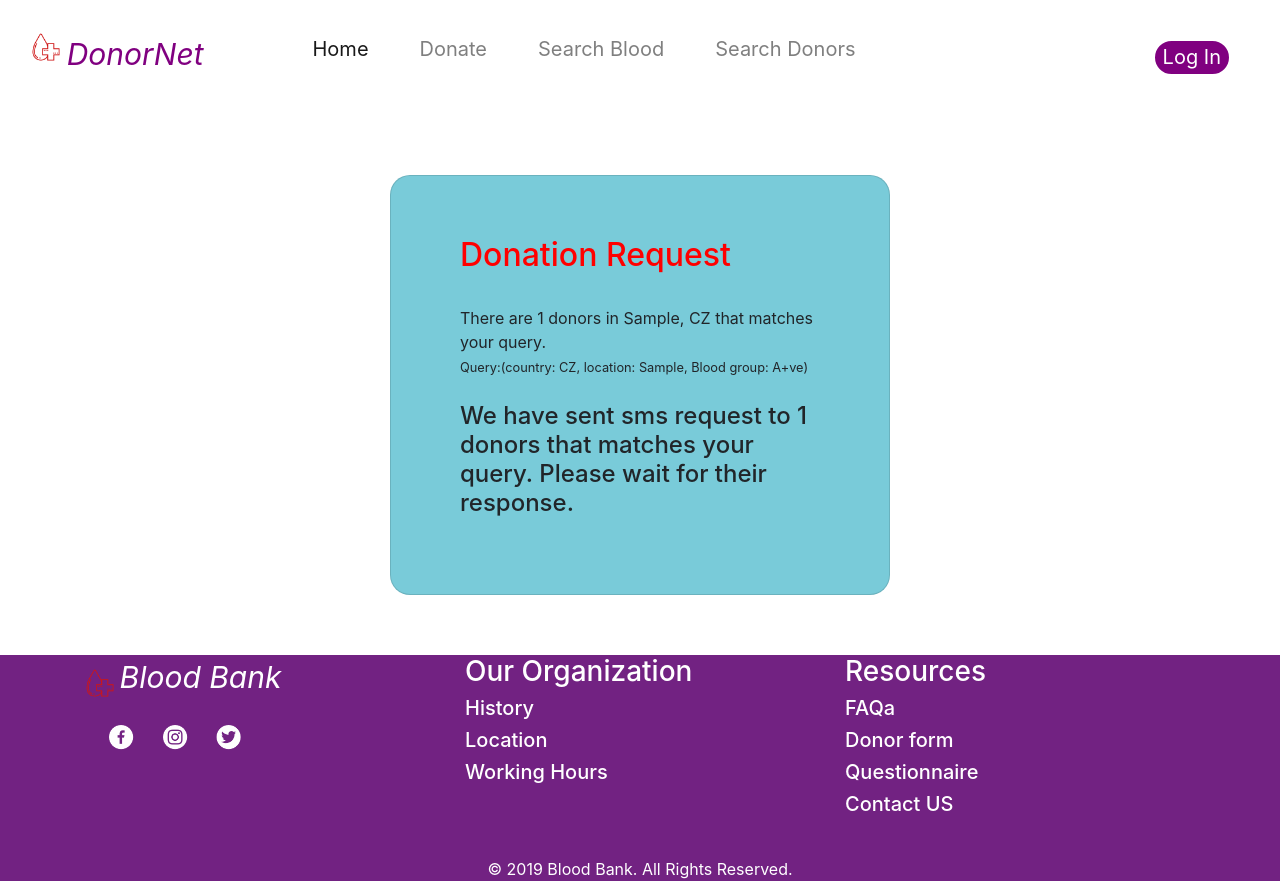
After one commit to beingbiplov/donorNet, a Django app: page /send-request/1 in a window 1280 px wide. The commit adds this page. Run offline with Django 3.2, Linux system fonts and the light colour scheme; tables that the repository leaves empty hold one stand-in row (values such as "Sample post"); some libraries are stand-ins or nearby versions.

Commit message:
sending donors notification

```diff
--- /dev/null
+++ b/core/templates/core/myrequestdata.html
@@ -0,0 +1,59 @@
+{% extends 'core/base.html' %}
+{% load static %}
+{% load crispy_forms_tags %}
+
+
+{% block content %}
+
+		<div class="container">
+
+			<div class="row">
+
+
+				<div class="col-lg col-md">
+
+
+				<div class="search_card card " style="max-width: 500px;">
+				<article class="card-body mx-auto" style="max-width: 400px;">
+
+
+					<h2 class="blood_group_card"> Donation Request </h2>
+					<br>
+
+					There are {{ matching_records_total }} donors in {{ req_location }}, {{ req_country }} that matches your query. <br>
+					<small>Query:(country: {{ req_country }}, location: {{ req_location }}, Blood group: {{ req_blood_group }}) </small>
+					<br><br>
+
+					{% if matching_records_total < 15 %}
+						<h4>We have sent sms request to {{ matching_records_total }} donors that matches your query. Please wait for their response.</h4>
+					{% elif matching_records_total >= 15 %}
+						<h4>We have sent sms request to 15 donors that matches your query. Please wait for their response.</h4>
+					{% endif %}
+
+
+
+
+					</p>
+				</article>
+				</div> <!-- card.// -->
+
+			</div>
+
+		</div>
+
+
+
+
+	</div>
+
+				<!--container end.//-->
+
+
+
+
+
+
+
+
+
+{% endblock %}
--- a/core/templates/core/userbloodrequest.html
+++ b/core/templates/core/userbloodrequest.html
@@ -33,7 +33,7 @@
 						Required On : {{ request.required_on }}
 						<br><br>
 
-						<button type="btn" class="btn-primary">Request Blood Donation</button>
+						<a href="{% url 'core:send-request' request.pk %}" type="btn" class="btn-primary">Request Blood Donation</a>
 
 
 					</p>
--- a/core/urls.py
+++ b/core/urls.py
@@ -6,6 +6,7 @@ from .views import (index,
         updatePatientInfo,
         RequestBlood,
         HandleBloodRequest,
+        sendDonorRequest,
 
     )
 
@@ -20,7 +21,8 @@ urlpatterns = [
     path('add-patient-info', addPatientInfo.as_view(), name='add-patient-info'),
     path('update-patient-info/<int:pk>', updatePatientInfo.as_view(), name='update-patient-info'),
     path('request-blood-donation', RequestBlood.as_view(), name='request-blood-donation'),
-    path('handle',HandleBloodRequest, name='handle'),
+    path('my-requests',HandleBloodRequest, name='my-requests'),
+    path('send-request/<int:pk>', sendDonorRequest, name='send-request'),
 
     path('searchresult', index, name='searchresult'),
     path('donorlist', index, name='donorlist'),
--- a/core/views.py
+++ b/core/views.py
@@ -1,13 +1,13 @@
 from django.shortcuts import render, redirect
 from django.views.generic import CreateView, ListView, UpdateView
 from django.db.models import Q
-from .models import Donor, Patient, BloodRequest
+from .models import Donor, Patient, BloodRequest, DonorRequest
 from django.contrib import messages
 from django.urls import reverse_lazy
 from django.contrib.auth.decorators import login_required
 from django.contrib.auth.mixins import LoginRequiredMixin, UserPassesTestMixin
 from .forms import SearchDonorForm
-from .send_sms import welcome_message
+from .send_sms import welcome_message, send_donation_request
 
 def index(request):
 	if request.method == 'POST':
@@ -209,5 +209,46 @@ def HandleBloodRequest(request):
 	context={
 		'user_blood_request' : user_blood_request,
 	}
-	print(user_blood_request)
+
 	return render(request, 'core/userbloodrequest.html', context)
+
+
+def sendDonorRequest(request, pk):
+	user = request.user
+	request_data = BloodRequest.objects.get(pk=pk)
+
+
+	req_bloodgroup = request_data.blood_group
+	req_country = request_data.country
+	req_location1 = request_data.location1
+	req_location2 = request_data.location2
+	req_required_on = request_data.required_on
+
+	country_donor_records = Donor.objects.filter(country=req_country)
+	country_donor_records_total = country_donor_records.count()
+	location_donor_records = country_donor_records.filter(Q(location1=req_location1) | Q(location2=req_location2))
+	location_donor_records_total = location_donor_records.count()
+	matching_records = location_donor_records.filter(blood_group=req_bloodgroup)[:10]
+	matching_records_total = matching_records.count()
+
+	request_check = DonorRequest.objects.filter(bloodrequest=request_data)
+
+	if not request_check:
+
+		instance = DonorRequest.objects.create(bloodrequest=request_data)
+		for record in matching_records:
+			send_donation_request(record.phone_number, record.full_name, req_country, req_location1, req_bloodgroup)
+			instance.user.add(record.user)
+
+
+
+	context = {
+			'req_country' : req_country,
+			'req_location' : req_location1,
+			'req_blood_group' : req_bloodgroup,
+			'country_donor_records_total' : country_donor_records_total,
+			'location_donor_records_total' : location_donor_records_total,
+			'matching_records_total' : matching_records_total,
+		}
+
+	return render(request, 'core/myrequestdata.html', context)
```
Also changed, not shown: core/send_sms.py (+20 -0 lines).
